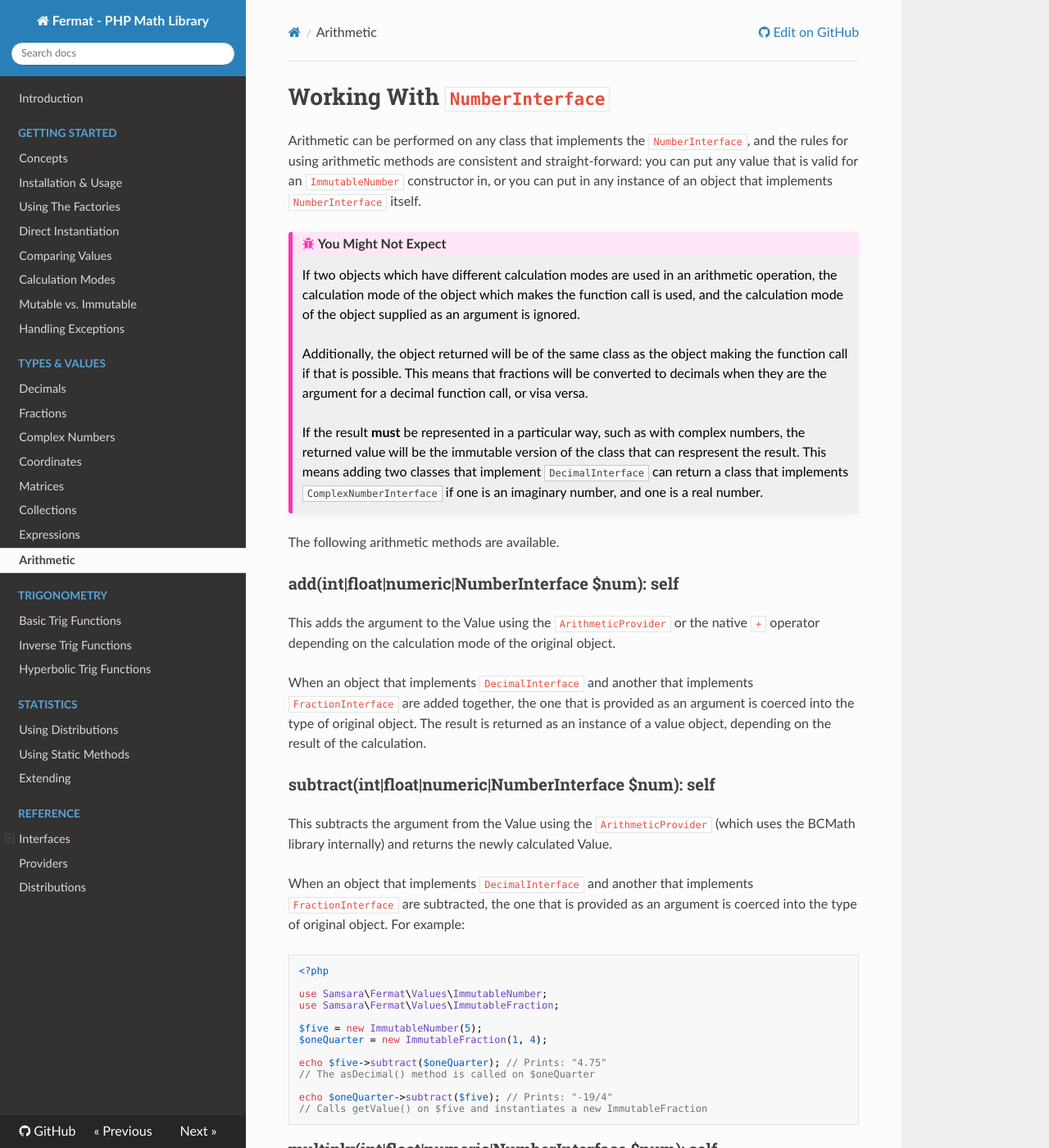
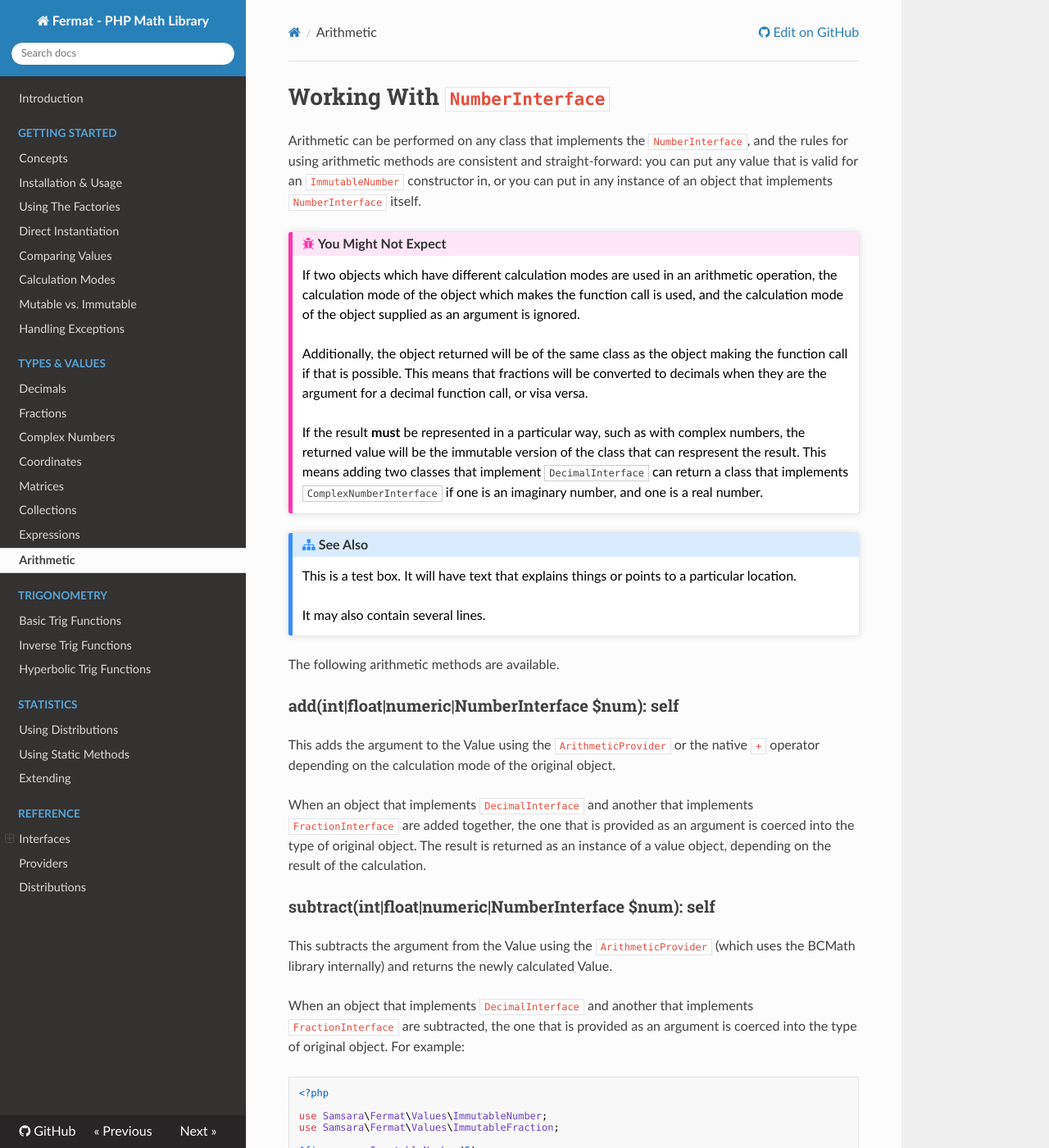
Before and after one commit to JordanRL/Fermat, an MkDocs documentation site: the page built from docs/arithmetic/index.md, in a window 1280 px wide and 1400 px high. Shown: the whole window at 82% size. Built offline with MkDocs 1.6.1, drawn with Linux system fonts in a browser that asks for light colours; nearby versions of some CDN libraries.

Commit message:
more css testing

```diff
--- a/docs/arithmetic/index.md
+++ b/docs/arithmetic/index.md
@@ -8,6 +8,11 @@ Arithmetic can be performed on any class that implements the `NumberInterface`,
     Additionally, the object returned will be of the same class as the object making the function call if that is possible. This means that fractions will be converted to decimals when they are the argument for a decimal function call, or visa versa.
 
     If the result **must** be represented in a particular way, such as with complex numbers, the returned value will be the immutable version of the class that can respresent the result. This means adding two classes that implement `DecimalInterface` can return a class that implements `ComplexNumberInterface` if one is an imaginary number, and one is a real number.
+
+!!! see-also "See Also"
+    This is a test box. It will have text that explains things or points to a particular location.
+
+    It may also contain several lines.
 
 The following arithmetic methods are available.
 
--- a/docs/css/custom.css
+++ b/docs/css/custom.css
@@ -6,10 +6,15 @@
     padding: 12px;
     line-height: 24px;
     margin-bottom: 24px;
-    background: rgba(0, 0, 0, 0.05);
+    background: #FFFFFF;
     border-left: 5px solid #000000;
     border-radius: 3px;
-    box-shadow: 0 .2rem .5rem rgba(0,0,0,.05),0 0 .05rem rgba(0,0,0,.1);
+    box-shadow: 0 0 .5rem rgba(0,0,0,.15),0 0 .05rem rgba(0,0,0,.25);
+    color: #000000;
+}
+
+.rst-content .admonition-title {
+    color: #333333;
 }
 
 .rst-content .note {
@@ -91,26 +96,24 @@
 }
 
 .rst-content .see-also {
-    background: inherit;
+    border-color: #338fff;
 }
 
 .rst-content .see-also .admonition-title {
-    background: inherit;
-    color: #FFFFFF;
+    background: #d9ebff;
 }
 
 .rst-content .see-also .admonition-title::before {
-    content: "";
+    content: "";
+    color: #338fff;
 }
 
 .rst-content .potential-bugs {
     border-color: #ff33b1;
-    color: #000000;
 }
 
 .rst-content .potential-bugs .admonition-title {
     background: #ffe6f6;
-    color: #333333;
 }
 
 .rst-content .potential-bugs .admonition-title::before {
```
